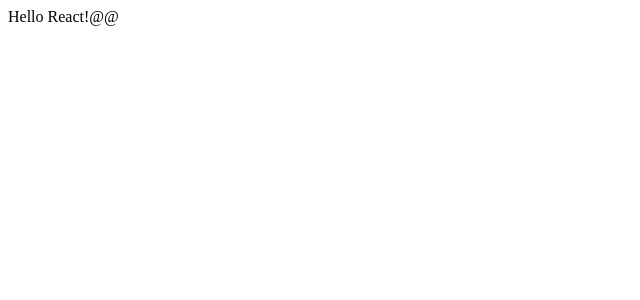
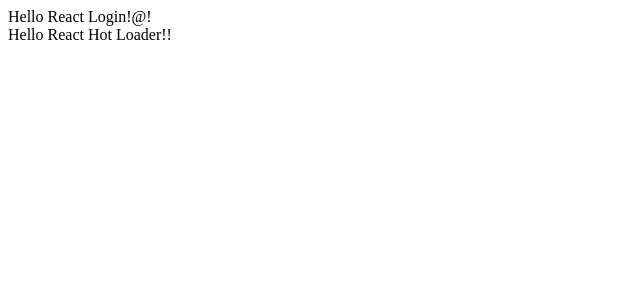
Before and after one commit to maxjerin/ts-api-express-graphql, a React (Vite) app in the folder client/: page / in a window 1280 px wide. Shown: the top 300 px of the page, without its empty margins (0-640 px from the left). Built offline with nearby package versions, Linux system fonts and the light colour scheme.

Commit message:
enable HMR with latest webpack

```diff
--- a/client/src/index.tsx
+++ b/client/src/index.tsx
@@ -1,33 +1,23 @@
-// import 'react-hot-loader/patch'; // why is this needed?
+import 'react-hot-loader/patch'; // why is this needed?
 import * as React from 'react';
 import { render } from 'react-dom';
 import { AppContainer } from 'react-hot-loader';
+import Landing from './pages/landing';
 
 const rootEl = document.getElementById('index') as HTMLElement;
 
-const Index = (): JSX.Element => {
-  return <div onClick={() => console.warn('something else')}>{'Hello React!@@'}</div>
-};
-
-render(
+const hotRender = (Component: any) => render(
   <AppContainer>
-    <Index />
+    <Component />
   </AppContainer>,
   rootEl
 );
+
+hotRender(Landing);
 
 // Hot Module Replacement API
 declare let module: { hot: any };
 
 if (module.hot) {
-  module.hot.accept('./pages/landing', () => {
-    const NewApp = require('./pages/landing');
-
-    render(
-      <AppContainer>
-        <NewApp />
-      </AppContainer>,
-      rootEl
-    );
-  });
+  module.hot.accept();
 }
--- a/client/src/pages/landing/index.tsx
+++ b/client/src/pages/landing/index.tsx
@@ -3,9 +3,9 @@
 
 const Landing = (): JSX.Element => {
     return (
-        <div>
+        <div onClick={() => console.warn('why you no acceptt')}>
             <Login />
-            {'Hello React Hot Loader!@'}
+            {'Hello React Hot Loader!!'}
         </div>
     );
 };
```
